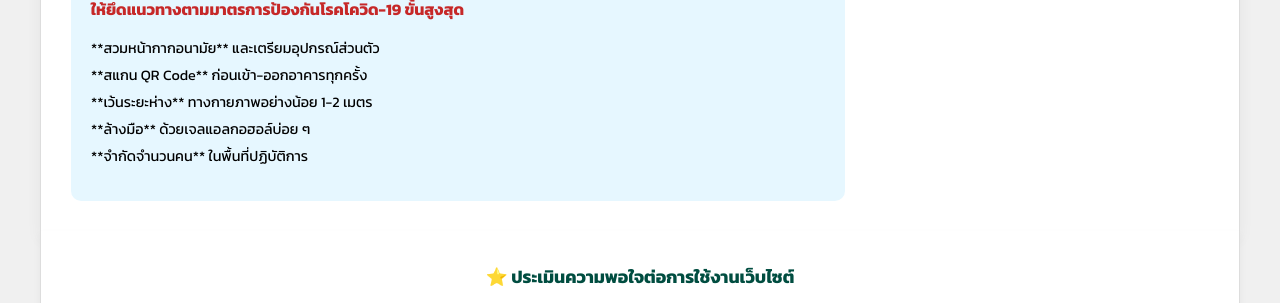
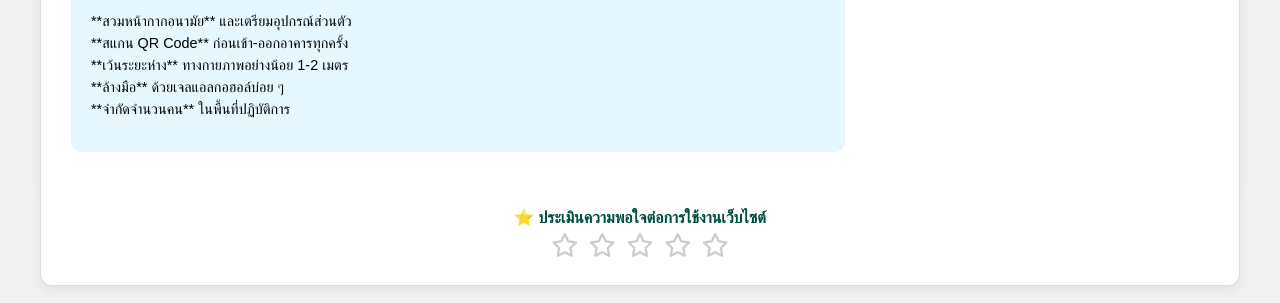
Before and after one commit to Methee77/learnsutee, a plain HTML site: page index.html in a window 1280 px wide. Shown: the part 172-475 px from the top of the page. Drawn offline with Linux system fonts and the light colour scheme; a web font is replaced by a local one.

Commit message:
Update index.html

```diff
--- a/index.html
+++ b/index.html
@@ -3,14 +3,14 @@
 <head>
     <meta charset="UTF-8">
     <meta name="viewport" content="width=device-width, initial-scale=1.0">
-    <title>ลงทะเบียนปฏิบัติการเคมี KU - พาสเทล</title>
-    <link href="https://fonts.googleapis.com/css2?family=Kanit:wght@400;700&display=swap" rel="stylesheet">
+    <title>ลงทะเบียนปฏิบัติการเคมี KU - Kodchasan</title>
+    <link href="https://fonts.googleapis.com/css2?family=Kodchasan:wght@400;700&display=swap" rel="stylesheet">
     <link rel="stylesheet" href="https://cdnjs.cloudflare.com/ajax/libs/font-awesome/6.0.0-beta3/css/all.min.css">
 
     <style>
-        /* --- BASE SETUP --- */
+        /* --- BASE SETUP (ใช้ฟอนต์ Kodchasan) --- */
         body {
-            font-family: 'Kanit', sans-serif;
+            font-family: 'Kodchasan', sans-serif;
             margin: 0;
             padding: 20px;
             background-color: #f0f0f0;
@@ -32,8 +32,8 @@
             justify-content: space-between;
             align-items: flex-start;
             gap: 20px;
-            margin-bottom: 0; /* ลบ margin bottom ออก */
-            border-radius: 12px 12px 0 0; /* ทำให้ขอบด้านล่างเป็นเหลี่ยม */
+            margin-bottom: 0;
+            border-radius: 12px 12px 0 0;
             box-shadow: 0 8px 15px rgba(0, 0, 0, 0.05);
         }
 
@@ -100,7 +100,7 @@
             display: grid;
             grid-template-columns: repeat(3, 1fr);
             gap: 15px;
-            margin-top: 20px; /* เพิ่มระยะห่างจากส่วนประเมินดาว */
+            margin-top: 20px;
             margin-bottom: 20px;
         }
 
@@ -175,34 +175,34 @@
             background-color: #e53935;
         }
 
-        /* --- RATING SECTION (NEW POSITION) --- */
+        /* --- RATING SECTION (ปรับให้เล็กลงมาก) --- */
         .rating-section {
-            background-color: #ffffff; /* เปลี่ยนพื้นหลังเป็นสีขาวเพื่อให้เป็นกรอบต่อเนื่องกับ Header */
-            padding: 15px 20px; /* ลด padding ด้านบน/ล่าง */
+            background-color: #ffffff;
+            padding: 10px 20px; /* ลด padding ลงอีก */
             text-align: center;
-            border-radius: 0 0 12px 12px; /* ทำให้ขอบด้านบนเป็นเหลี่ยมและด้านล่างโค้งมน */
+            border-radius: 0 0 12px 12px;
             border: 1px solid #ddd;
-            border-top: none; /* ลบเส้นขอบด้านบนที่ซ้ำซ้อนกับ Header */
+            border-top: none;
             box-shadow: 0 4px 8px rgba(0, 0, 0, 0.05);
-            margin-top: -1px; /* ดึงขึ้นเล็กน้อยเพื่อประกบกับ Header */
-            max-width: 1200px; /* ขยายความกว้างให้เต็ม Container */
+            margin-top: -1px;
+            max-width: 1200px;
         }
 
         .rating-section h3 {
             color: #004d40;
-            margin-bottom: 10px;
-            font-size: 1.1em;
+            margin-bottom: 5px; /* ลด margin bottom ลงอีก */
+            font-size: 1em; /* ลดขนาดตัวอักษรลง */
         }
 
         .rating-stars {
-            font-size: 2em;
+            font-size: 1.5em; /* ลดขนาดของดาวลงอีก */
             color: #ccc;
         }
 
         .rating-stars i {
             cursor: pointer;
             transition: color 0.2s;
-            margin: 0 3px;
+            margin: 0 2px; /* ลดระยะห่างระหว่างดาวลงอีก */
         }
 
         .rating-stars i.rated {
@@ -252,7 +252,7 @@
                 <i class="far fa-star" data-rating="4"></i>
                 <i class="far fa-star" data-rating="5"></i>
             </div>
-            <p id="rating-message" style="margin-top: 10px; color: #00796b; font-weight: 700;"></p>
+            <p id="rating-message" style="margin-top: 10px; color: #00796b; font-weight: 700; font-size: 0.9em;"></p>
         </div>
 
         <main class="main-registration">
```
